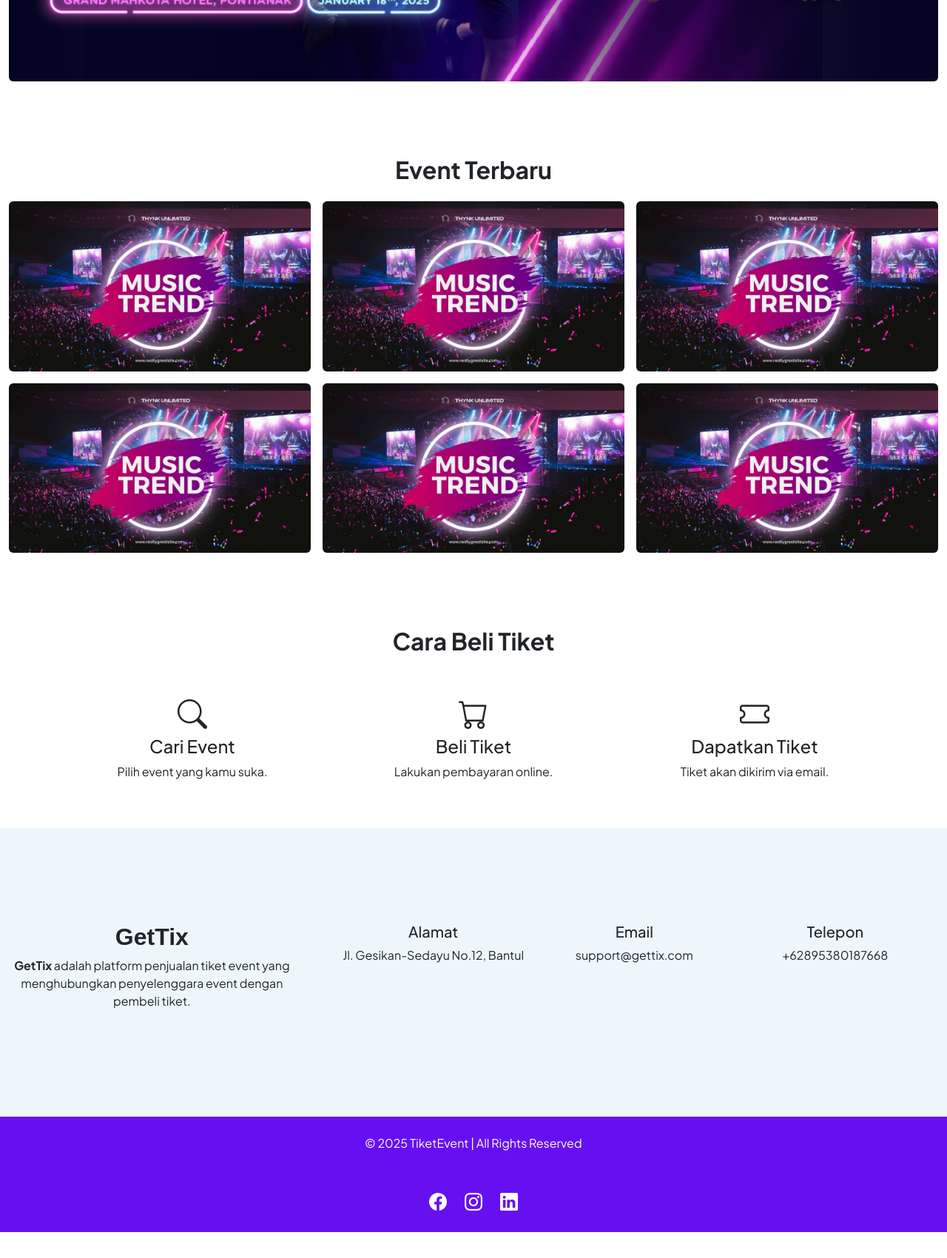
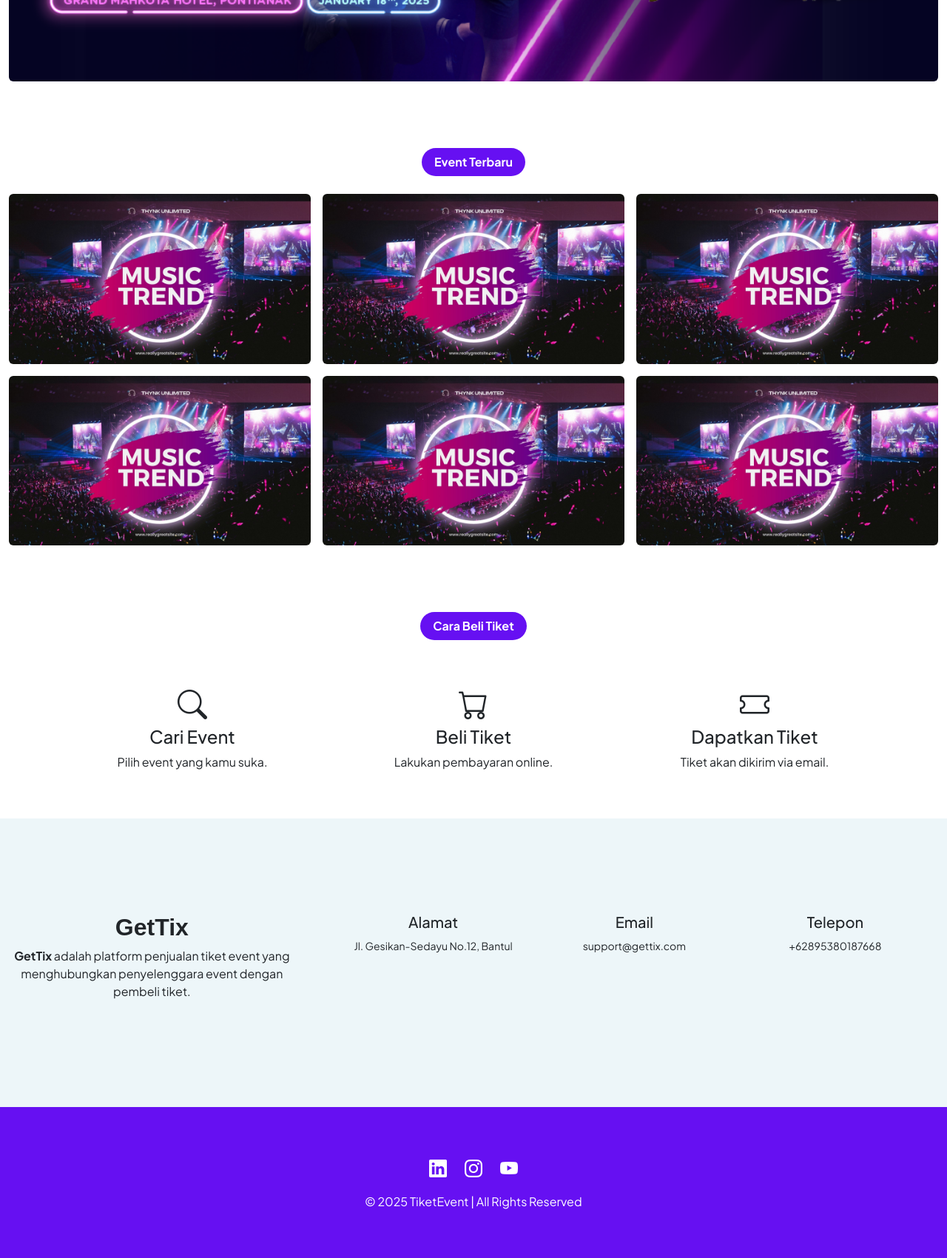
Before and after one commit to Firdhabungg/getTixApp, a PHP site: page / in a window 1280 px wide. Shown: the part 470-2170 px from the top of the page at 74% size. Before the commit the page ends 2135 px from the top, so only its background shows below. Run offline with PHP 8.4, Linux system fonts and the light colour scheme.

Commit message:
styling hover dan transform

```diff
--- a/index.html
+++ b/index.html
@@ -56,7 +56,9 @@
     </header>
 
     <section id="event">
-    <h2 class="text-center mb-4 fw-bold">Event Terbaru</h2>
+        <div class="container-fluid text-center mb-3">
+            <h2 class="fw-bold btn judul-section rounded-pill px-3">Event Terbaru</h2>
+        </div>
     <div class="container-fluid text-center">
         <div class="row g-3">
             <div class="col-12 col-md-6 col-lg-4">
@@ -81,8 +83,10 @@
     </section>
 
     <section id="beli" class="container beli">
-    <h2 class="text-center mb-5 fw-bold">Cara Beli Tiket</h2>
-    <div class="row text-center">
+        <div class="container-fluid text-center">
+            <h2 class="fw-bold btn judul-section rounded-pill px-3">Cara Beli Tiket</h2>
+        </div>
+    <div class="row text-center my-5">
         <div class="col-md-4">
             <i class="bi bi-search fs-1"></i>
         <h4>Cari Event</h4>
@@ -105,37 +109,37 @@
         <div class="row">
             <div class="col-md-4 d-flex flex-column justify-content-center">
                 <h4 class="fs-2 fw-bold gettix">GetTix</h4>
-                <p class="text-center"><span class="fw-bold">GetTix</span> adalah platform penjualan tiket event yang menghubungkan penyelenggara event dengan pembeli tiket.</p>
+                <p class="text-center px-2"><span class="fw-bold">GetTix</span> adalah platform penjualan tiket event yang menghubungkan penyelenggara event dengan pembeli tiket.</p>
             </div>
             <div class="col-md-3">
                 <h5>Alamat</h5>
-                <p>Jl. Gesikan-Sedayu No.12, Bantul</p>
+                <small>Jl. Gesikan-Sedayu No.12, Bantul</small>
             </div>
             <div class="col-md-2">
                 <h5>Email</h5>
-                <p>support@gettix.com</p>
+                <small>support@gettix.com</small>
             </div>
             <div class="col-md-3">
                 <h5>Telepon</h5>
-                <p>+62895380187668</p>
+                <small>+62895380187668</small>
             </div>
         </div>
     </section>
 
 
-    <footer class="footer text-white text-center py-4">
-        <p>&copy 2025 TiketEvent | All Rights Reserved</p>
-        <div class="mt-5 d-flex justify-content-center gap-4 ">
-            <a href="https://facebook/dicky" class="">
-                <i class="bi bi-facebook fs-4 text-white"></i>
+    <footer class="footer text-white text-center py-5">
+        <div class="my-3 d-flex justify-content-center gap-4">
+            <a href="https://www.linkedin.com/in/dickyfirmansyah33" class="icon-sosmed" target="_blank">
+                <i class="bi bi-linkedin fs-4 text-white"></i>
             </a>
-            <a href="#" class="">
+            <a href="https://www.instagram.com/dickyffrmnsyh_/" class="icon-sosmed" target="_blank">
                 <i class="bi bi-instagram fs-4 text-white"></i>
             </a>
-            <a href="#" class="">
-                <i class="bi bi-linkedin fs-4 text-white"></i>
+            <a href="https://www.youtube.com/@bungdick" class="icon-sosmed" target="_blank">
+                <i class="bi bi-youtube fs-4 text-white"></i>
             </a>
         </div>
+        <p>&copy 2025 TiketEvent | All Rights Reserved</p>
     </footer>
 
     <script src="https://cdn.jsdelivr.net/npm/bootstrap@5.3.3/dist/js/bootstrap.bundle.min.js" integrity="sha384-YvpcrYf0tY3lHB60NNkmXc5s9fDVZLESaAA55NDzOxhy9GkcIdslK1eN7N6jIeHz" crossorigin="anonymous"></script>
--- a/styles/style.css
+++ b/styles/style.css
@@ -1,6 +1,6 @@
 @import url('https://fonts.googleapis.com/css2?family=Plus+Jakarta+Sans:ital,wght@0,200..800;1,200..800&display=swap');
 @import url('https://fonts.googleapis.com/css2?family=Lilita+One&display=swap');
-*{
+* {
     margin: 0;
     padding: 0;
     box-sizing: border-box;
@@ -41,8 +41,12 @@ nav {
     transform: scale(1.05);
     transition: 0.3s ease-in-out;
 }
+.judul-section {
+    background-color: var(--primary-color);
+    color: #ffffff
+}
 #beli, #event {
-    padding-top: 100px;
+    padding-top: 90px;
 }
 .beli {
     margin-bottom: 3rem;
@@ -55,3 +59,10 @@ nav {
 .footer {
     background-color: var(--primary-color);
 }
+.icon-sosmed {
+    transition: 0.5s ease-in-out;
+}
+.icon-sosmed:hover {
+    transform: scale(1.4);
+    rotate: 360deg;
+}
```
